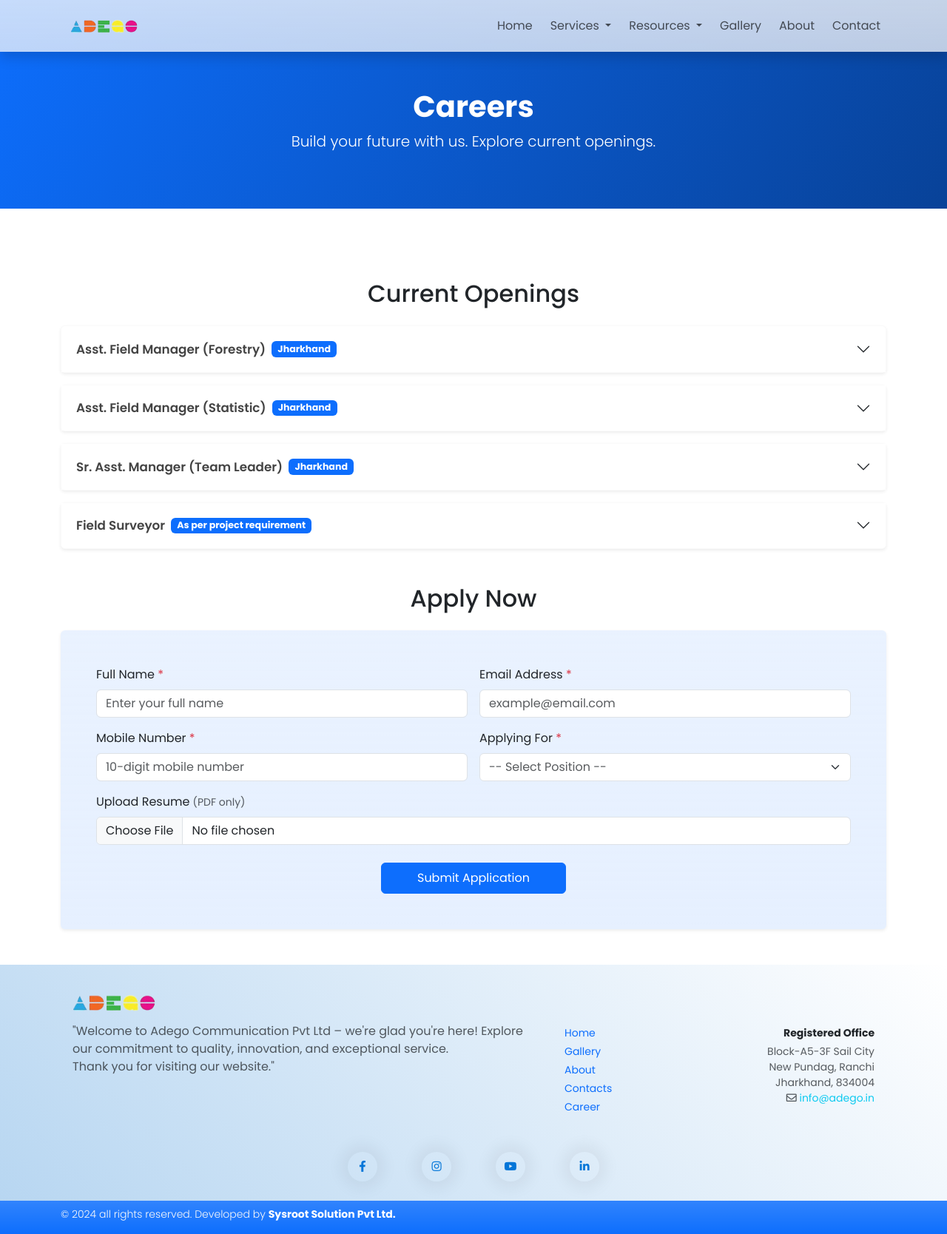
After one commit to ash11109/adego, a PHP site: page /career.php in a window 1280 px wide. The commit adds this page. Shown: the whole page at 74% size. Run offline with PHP 8.4, Linux system fonts and the light colour scheme.

Commit message:
300120262006

```diff
--- a/assets/css/style.css
+++ b/assets/css/style.css
@@ -255,7 +255,7 @@ body {
 
 .footer-contacts .social-links {
     display: flex;
-    justify-content:center;
+    justify-content: center;
     align-items: center;
     flex-wrap: wrap;
 }
@@ -310,8 +310,81 @@ footer {
     background-image: linear-gradient(45deg, #0274d845, #fff);
 }
 
-/* alignment justify */
-
 .justified {
     text-align: justify;
 }
+
+/* career page */
+
+.career-hero {
+    background: linear-gradient(120deg, #0d6efd, #084298);
+    color: #fff;
+    padding: 120px 20px 60px;
+    text-align: center;
+}
+
+.career-accordion .accordion-button {
+    /* border-radius: 12px; */
+    background: #ffffff;
+    padding: 20px;
+    font-size: 1.05rem;
+    color: #444 !important;
+}
+
+.career-accordion .accordion-button:not(.collapsed) {
+    background: #f1f5ff;
+    color: #0d6efd;
+}
+
+.career-accordion .accordion-item {
+    border-radius: 12px;
+    border: 1px solid #fafafa !important;
+}
+
+.career-accordion .accordion-body {
+    background: #ffffff;
+    border-radius: 0 0 12px 12px;
+    color: #666;
+}
+
+.apply-section {
+    /* background: #fff; */
+    padding: 50px 20px;
+    border-radius: 10px;
+}
+
+.apply-section h2,
+.openings h2 {
+    font-size: 23px;
+    margin-bottom: 2.2rem;
+    color: #0d6efd;
+}
+
+@media (max-width: 768px) {
+    .career-hero {
+        padding: 80px 20px 40px;
+    }
+}
+
+@media (max-width: 576px) {
+    .career-hero h1 {
+        font-size: 28px;
+    }
+
+    .career-accordion .accordion-button {
+        padding: 20px;
+        font-size: 0.8rem;
+    }
+
+    .career-accordion .accordion-body {
+        font-size: 0.8rem;
+    }
+
+    .apply-section label, .apply-section input {
+        font-size: 14px;
+    }
+
+    .apply-section input {
+        padding: 10px;
+    }
+}
--- /dev/null
+++ b/career.php
@@ -0,0 +1,160 @@
+<?php
+require_once 'inc/header.php';
+require_once 'inc/data.php';
+?>
+
+<header class="career-hero">
+    <h1 class="fw-bold">Careers</h1>
+    <p class="lead">Build your future with us. Explore current openings.</p>
+</header>
+
+<section class="container my-5 pt-5">
+    <h2 class="text-center mb-4">Current Openings</h2>
+
+    <div class="accordion career-accordion" id="careerAccordion">
+
+        <div class="accordion career-accordion" id="careerAccordion">
+
+            <?php foreach ($job_openings as $index => $job):
+                $collapseId = "job" . $index;
+            ?>
+                <div class="accordion-item mb-3 border-0 rounded shadow-sm">
+                    <h3 class="accordion-header">
+                        <button class="accordion-button collapsed fw-semibold" type="button"
+                            data-bs-toggle="collapse"
+                            data-bs-target="#<?= $collapseId ?>"
+                            aria-expanded="false">
+
+                            <?= htmlspecialchars($job['title']) ?>
+
+                            <span class="ms-2 badge bg-primary">
+                                <?= htmlspecialchars($job['location']) ?>
+                            </span>
+                        </button>
+                    </h3>
+
+                    <div id="<?= $collapseId ?>" class="accordion-collapse collapse"
+                        data-bs-parent="#careerAccordion">
+
+                        <div class="accordion-body">
+
+                            <?php if (!empty($job['experience'])): ?>
+                                <p class="text-muted mb-2">
+                                    <strong>Experience:</strong>
+                                    <?= htmlspecialchars($job['experience']) ?>
+                                </p>
+                            <?php endif; ?>
+
+                            <?php if (!empty($job['qualification'])): ?>
+                                <h6>Qualification</h6>
+                                <ul>
+                                    <?php foreach ($job['qualification'] as $qual): ?>
+                                        <li><?= htmlspecialchars($qual) ?></li>
+                                    <?php endforeach; ?>
+                                </ul>
+                            <?php endif; ?>
+
+                            <?php if (!empty($job['responsibilities'])): ?>
+                                <h6>Key Responsibilities</h6>
+                                <ul>
+                                    <?php foreach ($job['responsibilities'] as $res): ?>
+                                        <li><?= htmlspecialchars($res) ?></li>
+                                    <?php endforeach; ?>
+                                </ul>
+                            <?php endif; ?>
+
+                            <?php if (!empty($job['skills'])): ?>
+                                <h6>Skills Required</h6>
+                                <ul>
+                                    <?php foreach ($job['skills'] as $skill): ?>
+                                        <li><?= htmlspecialchars($skill) ?></li>
+                                    <?php endforeach; ?>
+                                </ul>
+                            <?php endif; ?>
+
+                            <?php if (!empty($job['salary'])): ?>
+                                <p><strong>Salary:</strong> <?= htmlspecialchars($job['salary']) ?></p>
+                            <?php endif; ?>
+
+                            <?php if (!empty($job['selection_mode'])): ?>
+                                <p><strong>Selection Mode:</strong> <?= htmlspecialchars($job['selection_mode']) ?></p>
+                            <?php endif; ?>
+
+                            <a href="#apply"
+                                class="btn btn-outline-primary btn-sm mt-2"
+                                onclick="document.getElementById('position').value='<?= htmlspecialchars($job['title']) ?>'">
+                                Apply for this position
+                            </a>
+
+                        </div>
+                    </div>
+                </div>
+            <?php endforeach; ?>
+        </div>
+    </div>
+</section>
+
+<?php
+if ($_GET['status'] ?? '' === 'success'): ?>
+    <div class="container my-4">
+        <div class="alert alert-success text-center" role="alert">
+            Your application has been submitted successfully. We will get back to you soon.
+        </div>
+    </div>
+<?php elseif ($_GET['status'] ?? '' === 'error'): ?>
+    <div class="container my-4">
+        <div class="alert alert-danger text-center" role="alert">
+            There was an error submitting your application. Please try again.
+        </div>
+    </div>
+<?php else: endif;
+?>
+
+<section class="container my-5" id="apply">
+    <h2 class="text-center mb-4">Apply Now</h2>
+
+    <div class="apply-section bg-primary bg-opacity-10 bg-gradient p-4 py-5 p-md-5 rounded shadow-sm">
+
+        <form action="backend/submit_application.php" method="post" enctype="multipart/form-data" class="row g-3" novalidate>
+
+            <div class="col-md-6">
+                <label class="form-label">Full Name <span class="text-danger">*</span></label>
+                <input type="text" name="name" class="form-control" placeholder="Enter your full name" required>
+            </div>
+
+            <div class="col-md-6">
+                <label class="form-label">Email Address <span class="text-danger">*</span></label>
+                <input type="email" name="email" class="form-control" placeholder="example@email.com" required>
+            </div>
+
+            <div class="col-md-6">
+                <label class="form-label">Mobile Number <span class="text-danger">*</span></label>
+                <input type="tel" name="mobile" class="form-control" placeholder="10-digit mobile number" pattern="[0-9]{10}" required>
+            </div>
+
+            <div class="col-md-6">
+                <label class="form-label">Applying For <span class="text-danger">*</span></label>
+                <select name="position" id="position" class="form-select text-muted" required>
+                    <option value="">-- Select Position --</option>
+                    <?php foreach ($job_openings as $job): ?>
+                        <option value="<?= htmlspecialchars($job['title']) ?>">
+                            <?= htmlspecialchars($job['title']) ?>
+                        </option>
+                    <?php endforeach; ?>
+                </select>
+            </div>
+
+            <div class="col-12">
+                <label class="form-label"> Upload Resume <small class="text-muted">(PDF only)</small></label>
+                <input type="file" name="resume" class="form-control" accept="application/pdf" required>
+            </div>
+
+            <div class="col-12 text-center mt-4">
+                <button type="submit" class="btn btn-primary px-5 py-2"> Submit Application</button>
+            </div>
+        </form>
+    </div>
+</section>
+
+
+<?php require_once 'inc/footer.php' ?>
--- /dev/null
+++ b/inc/data.php
@@ -0,0 +1,92 @@
+<?php
+
+$job_openings = [
+    [
+        'title' => 'Asst. Field Manager (Forestry)',
+        'location' => 'Jharkhand',
+        'experience' => '1–2 Years (Desirable)',
+        'responsibilities' => [
+            'Assist in forestry and environmental field operations',
+            'Monitor plantation and conservation activities',
+            'Coordinate with field staff and local teams',
+            'Prepare basic field reports and documentation'
+        ],
+        'skills' => [
+            'Knowledge of forestry and environmental practices',
+            'Field coordination and supervision skills',
+            'Basic reporting and communication skills'
+        ],
+        'qualification' => [
+            'Essential: B.Sc or M.Sc in Forestry / Botany / Environmental Science',
+            'Desirable: 1–2 years experience in Forestry or Environment sector'
+        ],
+        'salary' => '₹12,000 – ₹15,000 (as per interview)',
+        'selection_mode' => 'Viva / Interview'
+    ],
+    [
+        'title' => 'Asst. Field Manager (Statistic)',
+        'location' => 'Jharkhand',
+        'experience' => '1–2 Years (Desirable)',
+        'responsibilities' => [
+            'Assist in statistical data collection and field surveys',
+            'Perform basic data analysis and reporting',
+            'Support project monitoring and evaluation activities',
+            'Coordinate with field teams for data accuracy'
+        ],
+        'skills' => [
+            'Basic knowledge of statistics and mathematics',
+            'Data analysis and interpretation skills',
+            'Proficiency in MS Excel or similar tools'
+        ],
+        'qualification' => [
+            'Essential: B.Sc or M.Sc in Statistics / Mathematics OR Math background in 12th with 2 years experience',
+            'Desirable: 1–2 years experience in Data Analysis'
+        ],
+        'salary' => '₹12,000 – ₹15,000 (as per interview)',
+        'selection_mode' => 'Viva / Interview'
+    ],
+    [
+        'title' => 'Sr. Asst. Manager (Team Leader)',
+        'location' => 'Jharkhand',
+        'experience' => '3 Years (Desirable)',
+        'responsibilities' => [
+            'Lead and manage field teams effectively',
+            'Plan and supervise field operations',
+            'Ensure timely execution of projects',
+            'Report progress to senior management'
+        ],
+        'skills' => [
+            'Strong leadership and team management skills',
+            'Decision-making and problem-solving ability',
+            'Good communication and coordination skills'
+        ],
+        'qualification' => [
+            'Essential: B.Sc or M.Sc in any Science stream OR B.E / B.Tech in any branch from a recognised university',
+            'Desirable: Minimum 3 years of field experience or team management'
+        ],
+        'salary' => '₹15,000 – ₹18,000 (as per interview)',
+        'selection_mode' => 'Viva / Interview'
+    ],
+    [
+        'title' => 'Field Surveyor',
+        'location' => 'As per project requirement',
+        'experience' => 'Experienced candidates preferred',
+        'responsibilities' => [
+            'Conduct field surveys and data collection',
+            'Ensure accuracy and completeness of survey data',
+            'Assist in project implementation at field level',
+            'Coordinate with supervisors and team members'
+        ],
+        'skills' => [
+            'Basic survey and data collection skills',
+            'Ability to work in field conditions',
+            'Good observation and communication skills'
+        ],
+        'qualification' => [
+            'Essential: Graduate in any stream of Science / Arts / Engineering',
+            'Desirable: Experienced candidates preferred, age not more than 40 years'
+        ],
+        'salary' => '₹10,000 – ₹12,000 (as per interview)',
+        'selection_mode' => 'Viva / Interview'
+    ]
+];
--- a/inc/footer.php
+++ b/inc/footer.php
@@ -9,7 +9,8 @@
                 <p class="mb-1 px-3"><a class="text-primary text-decoration-none" href="index.php">Home</a></p>
                 <p class="mb-1 px-3"><a class="text-primary text-decoration-none" href="gallery.php">Gallery</a></p>
                 <p class="mb-1 px-3"><a class="text-primary text-decoration-none" href="about.php">About</a></p>
-                <p class="mb-0 px-3"><a class="text-primary text-decoration-none" href="contact.php">Contacts</a></p>
+                <p class="mb-1 px-3"><a class="text-primary text-decoration-none" href="contact.php">Contacts</a></p>
+                <p class="mb-0 px-3"><a class="text-primary text-decoration-none" href="career.php">Career</a></p>
             </div>
             <div class="col-12 col-lg-3 pt-1 small text-lg-end mb-3">
                 <p class="mb-1 px-3 fw-bold">Registered Office</p>
```
Also changed, not shown: backend/submit_application.php (added, +66 -0 lines).
